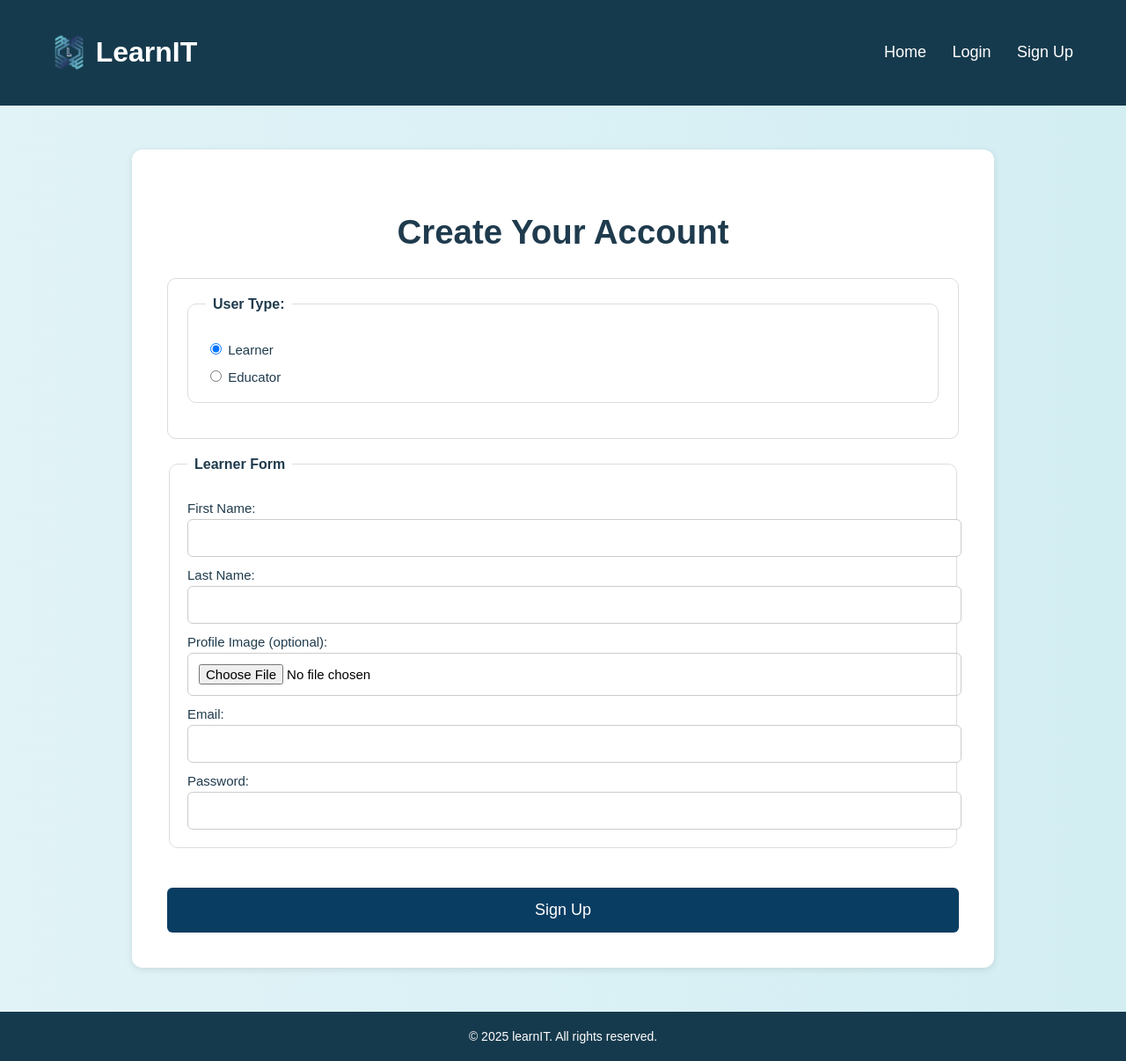
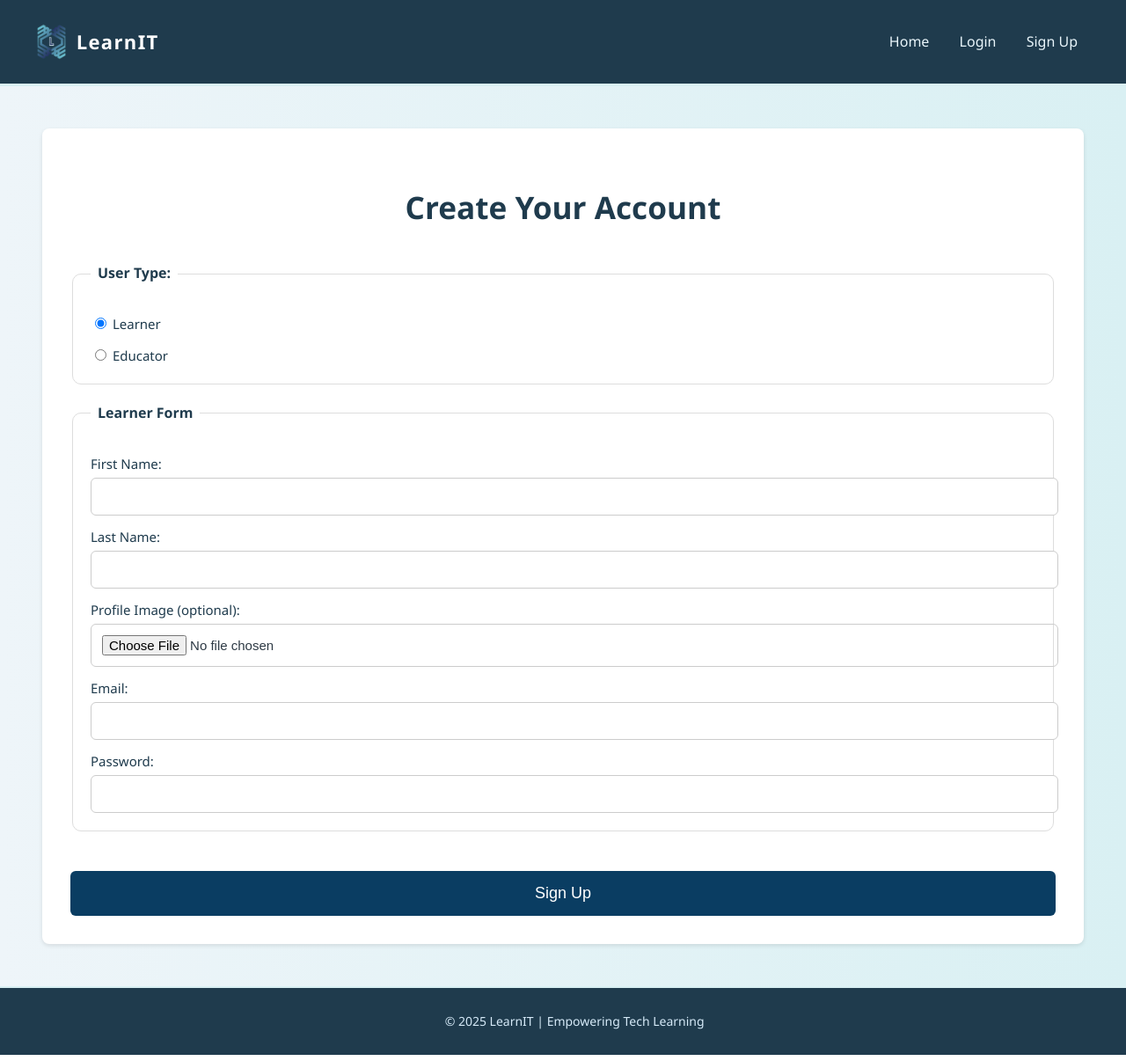
Before and after one commit to Mayaz-15/Web2-Project, a PHP site: page /Web2Project/signup2.php in a window 1280 px wide. Shown: the whole page at 88% size. Run offline with PHP 8.4, Linux system fonts and the light colour scheme; data that the repository does not hold is empty; a stand-in replaces the project's code that opens the database connection.

Commit message:
Update signup2.php

```diff
--- a/LearnIT/Web2Project/signup2.php
+++ b/LearnIT/Web2Project/signup2.php
@@ -8,69 +8,61 @@ include "db.php";
   <meta name="viewport" content="width=device-width, initial-scale=1.0">
   <title>Sign Up - LearnIT</title>
 
+  <!-- ✅ CSS داخلي كامل -->
   <style>
 
-    /* ✅ خلفية السماوية الفاتحة */
+    /* خلفية الصفحة */
     body {
       margin: 0;
-      font-family: Arial, sans-serif;
-      background: linear-gradient(to right, #e1f3f7, #d3eef3);
+      font-family: 'Segoe UI', Tahoma, Geneva, Verdana, sans-serif;
+      background: linear-gradient(to right, #eef5f9, #d9f0f3);
+      color: #2e3a45;
+      min-height: 100vh;
+      display: flex;
+      flex-direction: column;
+      line-height: 1.6;
     }
 
-    /* ✅ الهيدر */
+    /* ✅ Header */
     header {
-      background-color: #163a4d;
-      color: white;
-      padding: 20px 60px;
+      background: #1f3b4d;
       display: flex;
       justify-content: space-between;
       align-items: center;
+      padding: 0.938em 2.5em;
+      border-bottom: 0.188em solid #d9f0f3;
+      color: #fff;
     }
 
-    header .logo {
-      display: flex;
-      align-items: center;
-      gap: 12px;
-    }
-
-    header img {
-      height: 45px;
-    }
+    header .logo { display: flex; align-items: center; }
+    header .logo img { height: 2.812em; margin-right: 0.625em; }
+    header .logo h1 { font-size: 1.375em; letter-spacing: 0.062em; }
 
     header nav a {
-      color: white;
+      margin: 0 0.938em;
       text-decoration: none;
-      margin-left: 25px;
-      font-size: 18px;
+      color: #eaf6fb;
+      font-weight: 500;
+      transition: color 0.3s;
     }
+    header nav a:hover { color: #aed6f1; }
 
-    header nav a:hover {
-      text-decoration: underline;
-    }
-
-    /* ✅ صندوق المحتوى الأبيض */
+    /* ✅ White Card */
     .card-container {
-      max-width: 900px;
-      margin: 50px auto;
-      background: white;
-      padding: 40px;
-      border-radius: 12px;
-      box-shadow: 0 2px 8px rgba(0,0,0,0.1);
+      width: 70rem;
+      max-width: 90%;
+      margin: 3em auto;
+      padding: 2em;
+      background-color: #ffffff;
+      border-radius: 0.5em;
+      box-shadow: 0 0.125em 0.3125em rgba(0,0,0,0.1);
     }
 
     h2 {
+      text-align: center;
       color: #1f3b4d;
-      font-size: 2.4em;
-      text-align: center;
-      margin-bottom: 30px;
-    }
-
-    .box {
-      background: white;
-      padding: 20px;
-      border-radius: 10px;
-      border: 1px solid #ddd;
-      margin-bottom: 20px;
+      font-size: 2.2rem;
+      margin-bottom: 1em;
     }
 
     fieldset {
@@ -105,7 +97,7 @@ include "db.php";
       font-size: 15px;
     }
 
-    /* ✅ زر واحد */
+    /* ✅ Submit Button */
     .submit-btn {
       width: 100%;
       padding: 15px;
@@ -117,22 +109,20 @@ include "db.php";
       cursor: pointer;
       margin-top: 25px;
     }
+    .submit-btn:hover { background: #072a45; }
 
-    .submit-btn:hover {
-      background: #072a45;
-    }
+    .hidden { display: none; }
 
-    .hidden {
-      display: none;
-    }
-
-    /* ✅ الفوتر */
+    /* ✅ Footer */
     footer {
+      background: #1f3b4d;
       text-align: center;
-      padding: 20px;
-      background: white;
-      margin-top: 40px;
-      font-size: 14px;
+      padding: 0.938em;
+      border-top: 0.188em solid #d9f0f3;
+      font-size: 0.875em;
+      color: #d6eaf8;
+      margin-top: auto;
+      width: 100%;
     }
 
   </style>
@@ -155,13 +145,12 @@ include "db.php";
 </head>
 <body>
 
-  <!-- ✅ الهيدر النهائي -->
+  <!-- ✅ Header -->
   <header>
     <div class="logo">
       <img src="images/logo.png" alt="LearnIT Logo">
       <h1>LearnIT</h1>
     </div>
-
     <nav>
       <a href="index.php">Home</a>
       <a href="login.php">Login</a>
@@ -169,24 +158,20 @@ include "db.php";
     </nav>
   </header>
 
-  <!-- ✅ المحتوى -->
+  <!-- ✅ Content -->
   <main class="card-container">
 
     <h2>Create Your Account</h2>
 
-    <!-- ✅ اختيار نوع المستخدم -->
-    <div class="box">
     <fieldset>
       <legend>User Type:</legend>
       <label><input type="radio" name="userType" id="learnerRadio" value="learner" checked onclick="toggleForms()"> Learner</label>
       <label><input type="radio" name="userType" id="educatorRadio" value="educator" onclick="toggleForms()"> Educator</label>
     </fieldset>
-    </div>
 
-    <!-- ✅ النموذج كامل -->
     <form action="signup_process.php" method="POST" enctype="multipart/form-data">
 
-      <!-- ✅ Learner -->
+      <!-- Learner -->
       <div id="learnerBox">
         <fieldset>
           <legend>Learner Form</legend>
@@ -208,7 +193,7 @@ include "db.php";
         </fieldset>
       </div>
 
-      <!-- ✅ Educator -->
+      <!-- Educator -->
       <div id="educatorBox" class="hidden">
         <fieldset>
           <legend>Educator Form</legend>
@@ -238,23 +223,16 @@ include "db.php";
         </fieldset>
       </div>
 
-      <!-- ✅ الزر الوحيد -->
       <button type="submit" class="submit-btn">Sign Up</button>
 
     </form>
 
   </main>
 
- <footer style="
-    background-color: #163a4d;
-    color: white;
-    text-align: center;
-    padding: 20px;
-    margin-top: 40px;
-    font-size: 14px;">
-    © 2025 learnIT. All rights reserved.
+  <!-- ✅ Footer -->
+  <footer>
+    <p>&copy; 2025 LearnIT | Empowering Tech Learning</p>
   </footer>
-
 
 </body>
 </html>
```
Lines whose indentation alone changed are shown as unchanged.
